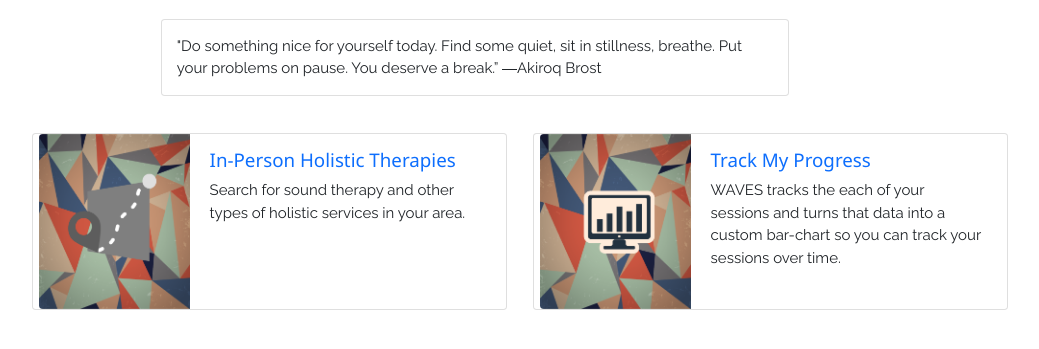
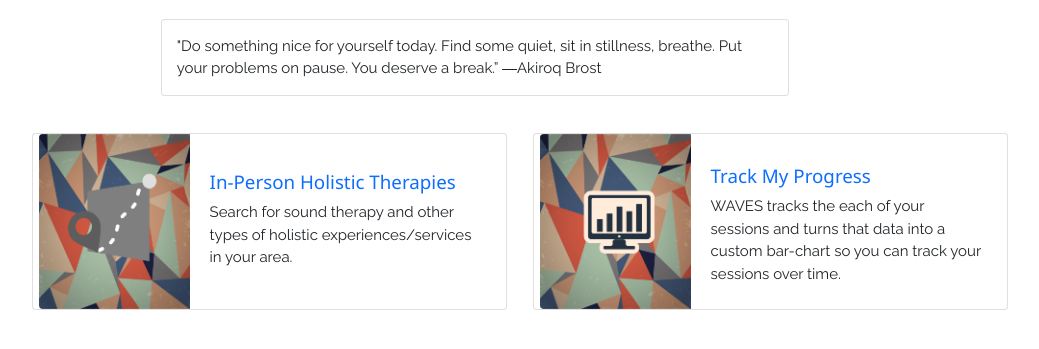
Before and after one commit to isnajer/waves-demo, a Flask app: page /dashboard in a window 1280 px wide. Shown: the part 310-659 px from the top of the page, without its empty margins (165-1204 px from the left). Run offline with Flask 2, Linux system fonts and the light colour scheme; the visitor is signed in with stand-in values (Sample User, id 1).

Commit message:
12-03-22

```diff
--- a/templates/dashboard.html
+++ b/templates/dashboard.html
@@ -120,10 +120,10 @@
         />
       </div>
       <div class="col-md-8">
-        <div class="card-body">
+        <div class="card-body" style="margin-top: 22px;">
           <h5 class="card-title"><a class="text-decoration-none" href="/search">In-Person Holistic Therapies</a></h5>
           <p class="card-text">
-            Search for sound therapy and other types of holistic services in your area.
+            Search for sound therapy and other types of holistic experiences/services in your area.
           </p>
         </div>
       </div>
@@ -140,7 +140,7 @@
         />
       </div>
       <div class="col-md-8">
-        <div class="card-body">
+        <div class="card-body" style="margin-top: 16px;">
           <h5 class="card-title"><a class="text-decoration-none" href="/chartjs" >Track My Progress</a></h5>
           <p class="card-text">
             WAVES tracks the each of your sessions and turns that data into a custom bar-chart so you can
```
